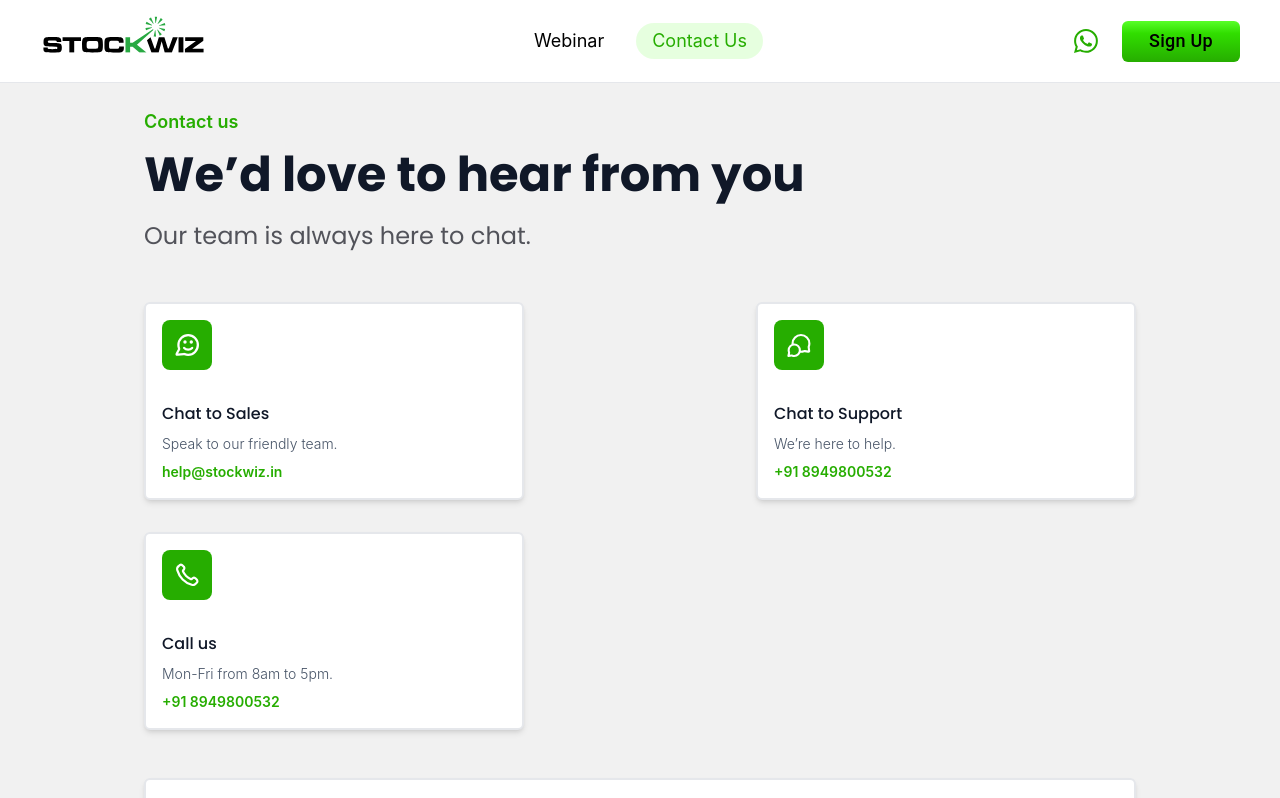
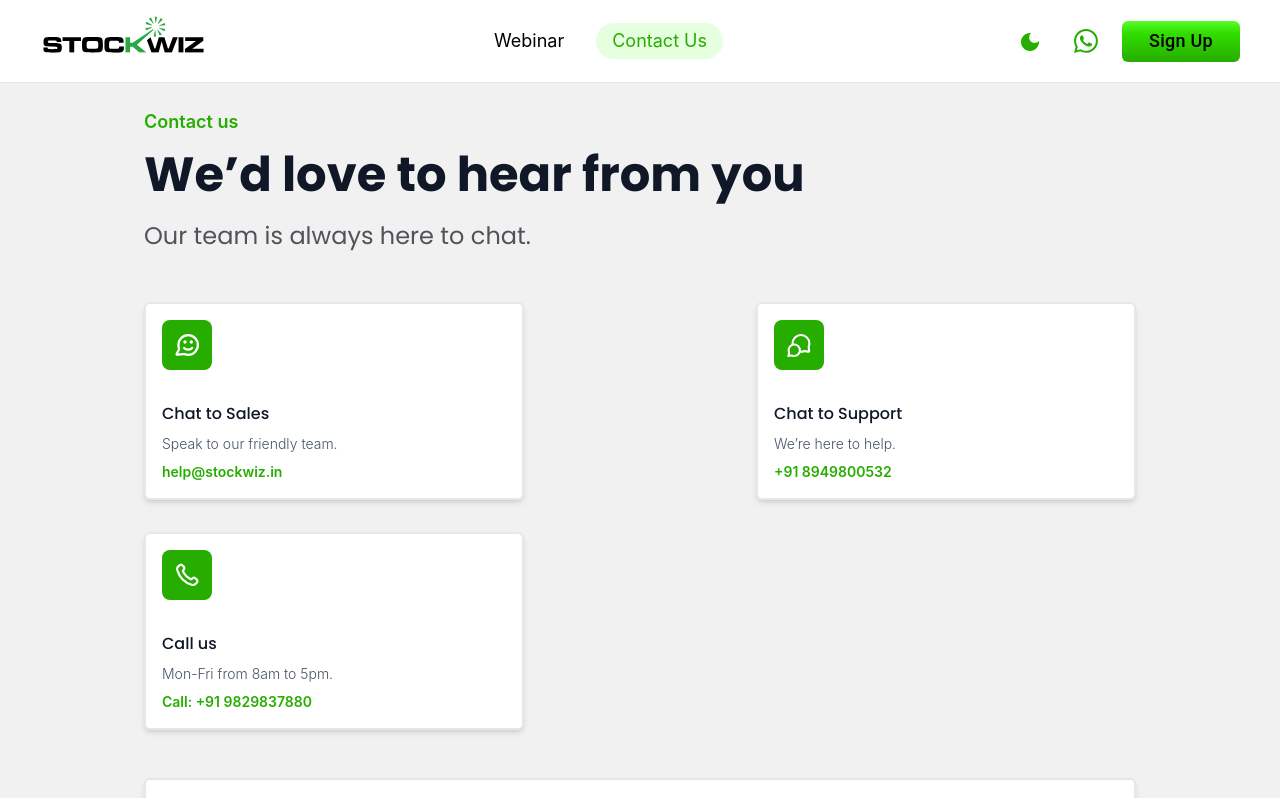
Before and after one commit to vikrantkkk/investing, a React (Vite) app: page /contact in a window 1280 px wide. Shown: the top 798 px of the page. Built offline with nearby package versions, Linux system fonts and the light colour scheme; a web font is replaced by a local one.

Commit message:
contact page dynamic now

```diff
--- a/index.html
+++ b/index.html
@@ -3,9 +3,9 @@
   <head>
     <meta charset="UTF-8" />
     <!-- dark mode logo -->
-    <!-- <link rel="icon" type="image/svg+xml" href="/src/assets/png/darkmodelogo.png" /> -->
+    <link rel="icon" type="image/svg+xml" href="/src/assets/png/darkmodelogo.png" />
     <!-- light mode logo -->
-    <link rel="icon" type="image/svg+xml" href="/src/assets/png/lightmodelogo.png" />
+    <!-- <link rel="icon" type="image/svg+xml" href="/src/assets/png/lightmodelogo.png" /> -->
     <meta name="viewport" content="width=device-width, initial-scale=1.0" />
     <title>Stockwiz</title>
     <!-- SF Pro Text Font -->
--- a/src/components/Contact.jsx
+++ b/src/components/Contact.jsx
@@ -15,24 +15,22 @@ const cardData = [
     image: chatnew,
     title: "Chat to Support",
     description: "We’re here to help.",
-    email: "+91 8949800532",
+    whatsapp: "+91 8949800532",
   },
   {
     image: phone,
     title: "Call us",
     description: "Mon-Fri from 8am to 5pm.",
-    email: "+91 8949800532",
+    phone: "+91 9829837880 ",
   },
 ];
 
 const Contact = () => {
   return (
-    <div className="flex flex-col items-start justify-center md:gap-12 gap-4 px-4 py-8 md:px-36  h-auto dark:bg-darkBackGround bg-[#F1F1F1]">
-
+    <div className="flex flex-col items-start justify-center md:gap-12 gap-4 px-4 py-8 md:px-36 h-auto dark:bg-darkBackGround bg-[#F1F1F1]">
+      {/* Header Section */}
       <div className="flex flex-col gap-2 md:my-0 my-4">
-        <div className="text-figmaGreen font-semibold text-base">
-          Contact us
-        </div>
+        <div className="text-figmaGreen font-semibold text-base">Contact us</div>
         <div className="font-poppins dark:text-white text-start font-semibold md:text-[48px] text-[29px] leading-[45px] md:leading-[70px] text-[#101828]">
           We’d love to hear from you
         </div>
@@ -41,19 +39,18 @@ const Contact = () => {
         </div>
       </div>
 
-
+      {/* Cards Section */}
       <div className="flex flex-col md:flex-row flex-wrap justify-between w-full md:gap-8 gap-4">
         {cardData.map((card, index) => (
           <div
             key={index}
-            className="flex flex-col items-start w-full md:w-[380px] ld:w-[500px] gap-4 p-4 border-2  dark:border-[#FFFFFF]/[0.1] .. dark:bg-[#FFFFFF26]/[0.15] bg-white rounded-md shadow-md"
+            className="flex flex-col items-start w-full md:w-[380px] ld:w-[500px] gap-4 p-4 border-2 dark:border-[#FFFFFF]/[0.1] dark:bg-[#FFFFFF26]/[0.15] bg-white rounded-md shadow-md"
           >
-
             <div className="flex h-[50px] rounded-lg bg-figmaGreen w-[50px] justify-center items-center mb-4">
               <img
                 src={card.image}
                 alt={card.title}
-                className="h-[40px] w-[40px] p-2  object-contain"
+                className="h-[40px] w-[40px] p-2 object-contain"
               />
             </div>
 
@@ -61,25 +58,53 @@ const Contact = () => {
               <div className="font-poppins dark:text-white font-medium text-md text-[#101828]">
                 {card.title}
               </div>
-              <div className="font-light text-sm dark:text-[#F1F1F1]/[0.7] text-[#475467] dark:">
+              <div className="font-light text-sm dark:text-[#F1F1F1]/[0.7] text-[#475467]">
                 {card.description}
               </div>
-              <div className="text-figmaGreen font-semibold text-sm">
-                {card.email}
-              </div>
+              {/* Conditionally Render Email */}
+              {card.email && (
+                <div className="text-figmaGreen font-semibold text-sm">
+                  <a
+                    href={`mailto:${card.email}`}
+                    target="_blank"
+                    rel="noopener noreferrer"
+                  >
+                    {card.email}
+                  </a>
+                </div>
+              )}
+              {/* Conditionally Render WhatsApp */}
+              {card.whatsapp && (
+                <div className="text-figmaGreen font-semibold text-sm">
+                  <a
+                    href={`https://api.whatsapp.com/send/?phone=918949800532&text&type=phone_number&app_absent=0
+`}
+                    target="_blank"
+                    rel="noopener noreferrer"
+                  >
+                   {card.whatsapp}
+                  </a>
+                </div>
+              )}
+              {/* Conditionally Render Phone */}
+              {card.phone && (
+                <div className="text-figmaGreen font-semibold text-sm">
+                  <a href={`tel:${card.phone}`} target="_blank" rel="noopener noreferrer">
+                    Call: {card.phone}
+                  </a>
+                </div>
+              )}
             </div>
           </div>
         ))}
       </div>
 
-      <div className="flex  flex-col items-start h-auto w-full gap-4 p-4 border-2  dark:border-[#FFFFFF]/[0.1] .. dark:bg-[#FFFFFF26]/[0.15] bg-white rounded-md shadow-md">
+      {/* Registered Address Section */}
+      <div className="flex flex-col items-start h-auto w-full gap-4 p-4 border-2 dark:border-[#FFFFFF]/[0.1] dark:bg-[#FFFFFF26]/[0.15] bg-white rounded-md shadow-md">
         <div className="flex flex-col gap-2">
           <div className="font-poppins dark:text-white font-medium text-md text-[#101828]">
             Registered Address
           </div>
-          {/* <div className="font-light text-sm text-[#475467]">
-            979, 3rd Floor Mehta Sonography Building Jodhpur, 342003
-          </div> */}
         </div>
         <div className="text-figmaGreen font-semibold text-sm">
           979, 3rd Floor Mehta Sonography Building Jodhpur, 342003
--- a/src/components/Header.jsx
+++ b/src/components/Header.jsx
@@ -53,14 +53,14 @@ const Header = () => {
         </div>
 
         <div className="flex md:gap-6 gap-2 items-center justify-center">
-          {/* <button
+          <button
             onClick={() => setDarkMode(!darkMode)}
             className={`ml-4 p-2 rounded ${
               darkMode ? "text-figmaGreen" : "text-figmaGreen"
             }`}
           >
             {darkMode ? <LightModeIcon /> : <DarkModeIcon />}
-          </button> */}
+          </button>
           <a
             href="https://wa.me/918949800532"
             target="_blank"
--- a/src/components/LearnWorkShop.jsx
+++ b/src/components/LearnWorkShop.jsx
@@ -88,7 +88,6 @@ const LearnWorkShop = () => {
             </span>
             <span className="font-medium text-center dark:text-white">
               Sign Up Now And Get 50% Discount + Free E-Book + Free Consultation
-              Call. Offer Expires In
             </span>
           </div>
 
@@ -120,7 +119,6 @@ const LearnWorkShop = () => {
             </span>
             <span className="font-medium text-center dark:text-white">
               Sign Up Now And Get 50% Discount + Free E-Book + Free Consultation
-              Call. Offer Expires In
             </span>
           </div>
         </div>
@@ -142,12 +140,12 @@ const LearnWorkShop = () => {
           {allImage.map((item, index) => (
             <div
               key={index}
-              className={`cursor-pointer md:w-[500px] w-full border-2   dark:border-[#FFFFFF]/[0.1] .. dark:bg-[#FFFFFF26]/[0.15] bg-white p-6 rounded-2xl flex flex-col items-center transition-all duration-300 ease-in-out shadow-md hover:shadow-lg`}
+              className={`cursor-pointer md:w-[544px] w-full border-2   dark:border-[#FFFFFF]/[0.1] .. dark:bg-[#FFFFFF26]/[0.15] bg-white p-6 rounded-2xl flex flex-col items-center transition-all duration-300 ease-in-out shadow-md hover:shadow-lg`}
             >
               <img
                 src={item.icon}
                 alt={`icon-${index}`}
-                className="w-full h-[250px] object-cover mb-6 rounded-md"
+                className="w-[496px]  object-center mb-6 rounded-md"
               />
               <div className="flex flex-col items-start gap-4">
                 <div className="font-poppins dark:text-[#F1F1F1] text-[20px] leading-8 text-start font-bold text-[#0E0F19]">
--- a/src/components/Traders.jsx
+++ b/src/components/Traders.jsx
@@ -87,7 +87,7 @@ const Traders = () => {
       <img
         src={polldark}
         alt={polldark}
-        className="absolute dark:block hidden left-20 top-30"
+        className="absolute dark:block hidden top-20 w-[120px] left-0"
       />
     </div>
   );
--- a/src/hooks/DarkModeContext.jsx
+++ b/src/hooks/DarkModeContext.jsx
@@ -10,10 +10,10 @@ export const DarkModeProvider = ({ children }) => {
   useEffect(() => {
     if (darkMode) {
       document.documentElement.classList.add("dark");
-      localStorage.setItem("theme", "light");
+      localStorage.setItem("theme", "dark");
     } else {
       document.documentElement.classList.remove("dark");
-      localStorage.setItem("theme", "light");
+      localStorage.setItem("theme", "dark");
     }
   }, [darkMode]);
 
```
